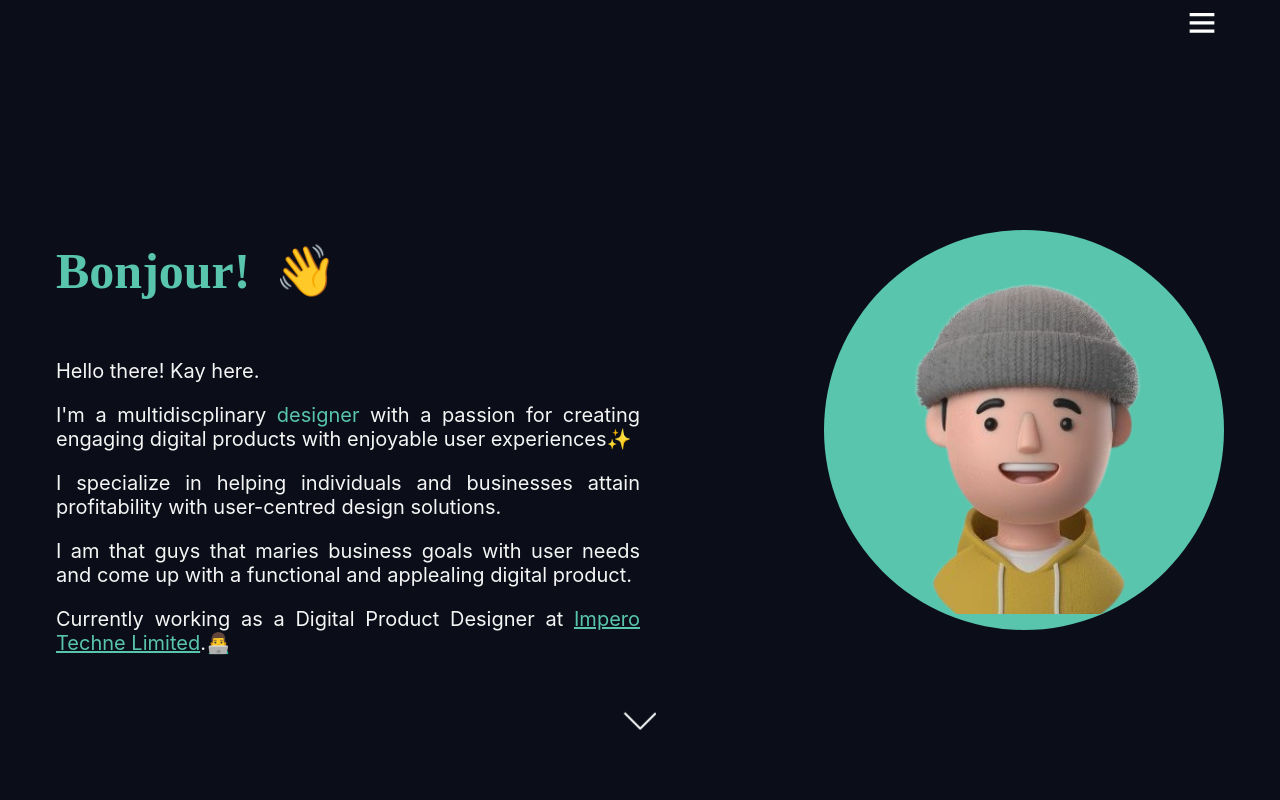
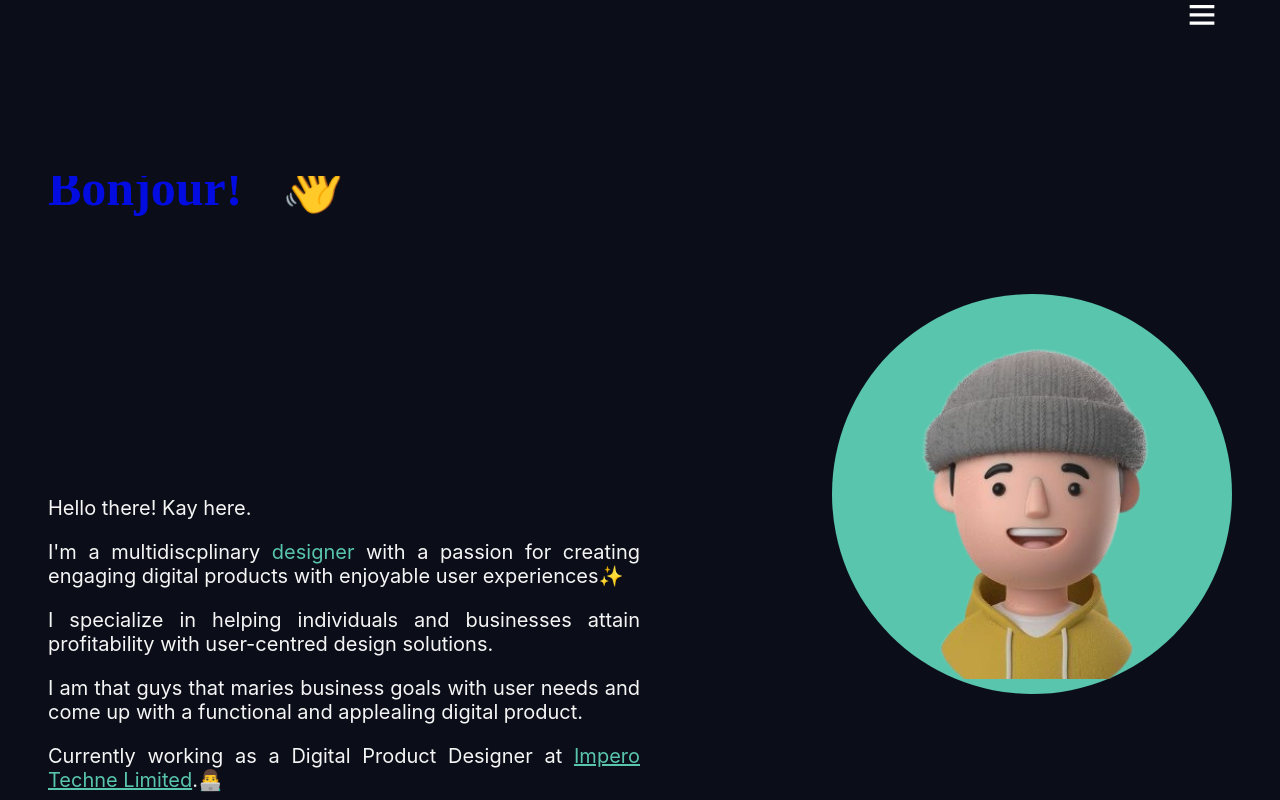
Before and after one commit to jahseed89/portfolio, a React (Create React App) app: page / in a window 1280 px wide. Shown: the top 800 px of the page. Built offline with nearby package versions, Linux system fonts and the light colour scheme.

Commit message:
working on updates

```diff
--- a/src/App.js
+++ b/src/App.js
@@ -63,7 +63,7 @@ const App = () => {
               <span>
                 <GiEternalLove className="love" />
               </span>
-              by keybams and develooped by Sammy
+              by kaybams and develooped by Sammy
             </h5>
           </div>
         </div>
--- a/src/app.scss
+++ b/src/app.scss
@@ -14,6 +14,10 @@
 
         h5 {
             padding: .5rem 0;
+
+            @media (max-width: 600px) {
+                font-size: 10px;
+            }
         }
 
         span {
--- a/src/components/about/About.js
+++ b/src/components/about/About.js
@@ -1,5 +1,5 @@
 import React from "react";
-import myPic from "../../assets/images/mypic.jpg";
+import myPic from "../../assets/images/pic.png";
 import flower from "../../assets/images/flower.svg";
 import xd from "../../assets/images/xd.svg";
 import figma from "../../assets/images/figma.svg";
--- a/src/components/about/about.scss
+++ b/src/components/about/about.scss
@@ -37,7 +37,10 @@
                 font-family: 'Karla';
 
                 @media (max-width: 600px) {
-                    font-size: 30px;
+                    font-size: 20px;
+                    width: fit-content;
+                    margin-left: auto;
+                    margin-right: auto;
                 }
 
                   h3 {
@@ -81,26 +84,36 @@
 
 
         .img-container {
-            width: 30%;
+            // width: 30%;
+            width: fit-content;
             height: fit-content;
             display: flex;
             justify-content: flex-end;
             margin-top: 5rem;
+            background-color: #EBFDFA;
+            padding-top: 1rem;
+            border-top-left-radius: 10rem;
+            border-top-right-radius: 10rem;
 
             @media (max-width: 600px) {
-                width: 100%;
+                // width: 100%;
                 margin-top: -1rem;
                 margin-bottom: 2rem;
+                margin-left: auto;
+                margin-right: auto;
             }
 
             img {
-                width: 300px;
+                width: 250px;
                 object-fit: contain;
                 border-radius: 8px;
+                margin-left: auto;
+                margin-right: auto;
 
-                @media (max-width: 600px) {
-                    width: 100%;
-                }
+                // @media (max-width: 600px) {
+                //     width: 200px;
+
+                // }
             }
         }
     }
@@ -112,15 +125,22 @@
 
         @media (max-width: 600px) {
             font-size: 30px;
+            width: fit-content;
+            margin-left: auto;
+            margin-right: auto;
         }
 
         h3 {
             width: fit-content;
             color: #58C5AC;
-            // box-shadow: 10px 10px 5px 12px #58C5AC;
             font-weight: 700;
             line-height: 65.46px;
             font-family: 'Karla';
+
+            @media (max-width: 600px) {
+                font-size: 20px;
+
+            }
         }
         span {
             margin-left: 2.5rem;
@@ -135,18 +155,14 @@
             width: 100%;
             margin: 0 auto;
         }
-        @media (max-width: 365px) {
-            // border: 2px solid red;
-            // margin: 10rem 0;
-        }
 
         .first-row, .second-row {
             display: flex;
 
             span {
                 @media (max-width: 600px) {
-                    width: 30px;
-                    height: 30px;
+                    width: 20px;
+                    height: 20px;
                 }
 
                 img {
--- a/src/components/contact/contact.scss
+++ b/src/components/contact/contact.scss
@@ -29,9 +29,15 @@
             h3 {
                 width: fit-content;
                 color: #58C5AC;
-                // box-shadow: 10px 10px 5px 12px #58C5AC;
                 font-weight: 700;
                 line-height: 65.46px;
+
+                @media (max-width: 600px) {
+                    font-size: 30px;
+                    width: fit-content;
+                    margin-left: auto;
+                    margin-right: auto;
+                }
             }
 
             span {
@@ -96,7 +102,7 @@
                     }
 
                     @media (max-width: 600px) {
-                        width: 100%;
+                        width: 90%;
                     }
 
                 }
@@ -111,7 +117,7 @@
             height: 10rem;
 
             @media (max-width: 600px) {
-                width: 25.5rem;
+                width: 20rem;
             }
         }
 
--- a/src/components/home/Home.js
+++ b/src/components/home/Home.js
@@ -1,6 +1,6 @@
 import React from "react";
 import Avatar from "../../assets/images/avatar.png";
-import {SlArrowDown} from 'react-icons/sl'
+import { SlArrowDown } from "react-icons/sl";
 import "./home.scss";
 
 const Home = () => {
@@ -8,10 +8,16 @@ const Home = () => {
     <div className="home-section">
       <div className="section-wraper">
         <div className="description-text">
-          <h3 className="header-title">
-            <span>Bonjour!</span>
-            <span>👋</span>
-          </h3>
+          <div className="header-title">
+            <div className="words">
+              <span>Hallo! <i>👋</i></span>
+              <span>Bonjour! <i>👋</i></span>
+              <span>Ciao! <i>👋</i></span>
+              <span>Buenos dias! <i>👋</i></span>
+
+            </div>
+
+          </div>
           <p>Hello there! Kay here.</p>
           <p>
             I'm a multidiscplinary{" "}
--- a/src/components/home/home.scss
+++ b/src/components/home/home.scss
@@ -12,23 +12,90 @@
         margin-bottom: 0;
     }
 
+    @media (max-width: 365px) {
+        margin-bottom: 20%;
+    }
+
     .header-title {
         font-family: 'Karla';
         font-style: normal;
         font-weight: 700;
         font-size: 50px;
         line-height: 75px;
+        display: flex;
 
         @media (max-width: 600px) {
             font-size: 30px;
+            margin-bottom: -10rem;
+            width: fit-content;
+            margin-left: auto;
+            margin-right: auto;
         }
-        span:first-child {
-            color: #58C5AC;
-            // box-shadow: 10px 10px 5px 12px #58C5AC;
-        }
-        span:last-child {
+
+        i {
             margin-left: 1.5rem;
         }
+
+        .words {
+
+            overflow: hidden;
+
+            span {
+                display: block;
+                height: 120%;
+                align-items: center;
+                animation: spin_words 6s infinite;
+            }
+
+            span:nth-child(1) {
+                color: #A5141A;
+            }
+            span:nth-child(2) {
+                color: #030CE0;
+            }
+            span:nth-child(3) {
+                color: #58C5AC;
+            }
+            span:nth-child(4) {
+                color: #F79400;
+            }
+
+            @keyframes spin_words {
+            10% {
+                transform: translateY(-112%);
+            }
+
+            25% {
+                transform: translateY(-100%);
+            }
+            35% {
+                transform: translateY(-212%);
+            }
+
+            50% {
+                transform: translateY(-200%);
+            }
+
+            60% {
+                transform: translateY(-312%);
+            }
+
+            75% {
+                transform: translateY(-300%);
+            }
+
+            85% {
+                transform: translateY(-412%);
+            }
+
+            100% {
+                transform: translateY(-400%);
+            }
+        }
+        }
+
+
+
 
     }
 
@@ -52,6 +119,19 @@
             @media (max-width: 600px) {
                 width: 100%;
             }
+
+            // **********Greetings animation ************
+            // #greeting-changer:after {
+            //     content:"";
+            //     animation: spin 5s linear infinite;
+            //   }
+
+            //   @keyframes greeting-changer {
+            //     0% { content:"Hallo!" }
+            //     10% { content:"Bonjour!" }
+            //     20% { content:"Ciao!" }
+            //     30% { content:"Buenos dias!" }
+            //   }
 
             p {
                 font-size: 20px;
--- a/src/components/projects/projects.scss
+++ b/src/components/projects/projects.scss
@@ -9,7 +9,7 @@
     }
 
     @media (max-width: 600px) {
-        margin-bottom: 80rem;
+        margin-bottom: 60rem;
     }
 
 
--- a/src/index.css
+++ b/src/index.css
@@ -6,9 +6,15 @@ body {
   -webkit-font-smoothing: antialiased;
   -moz-osx-font-smoothing: grayscale;
   background: #0B0E18;
+
+  box-sizing: border-box;
+  margin: 0;
+  padding: 0;
 }
 
 code {
   font-family: source-code-pro, Menlo, Monaco, Consolas, 'Courier New',
+
+
     monospace;
 }
```
Also changed, not shown: src/assets/images/pic.png (added).
